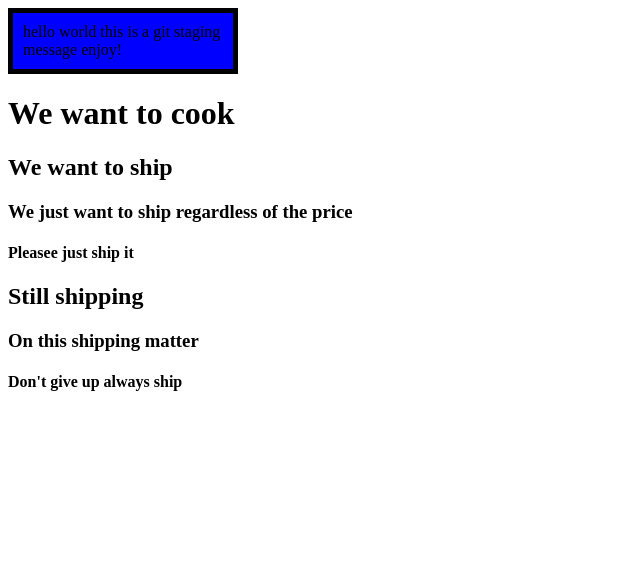
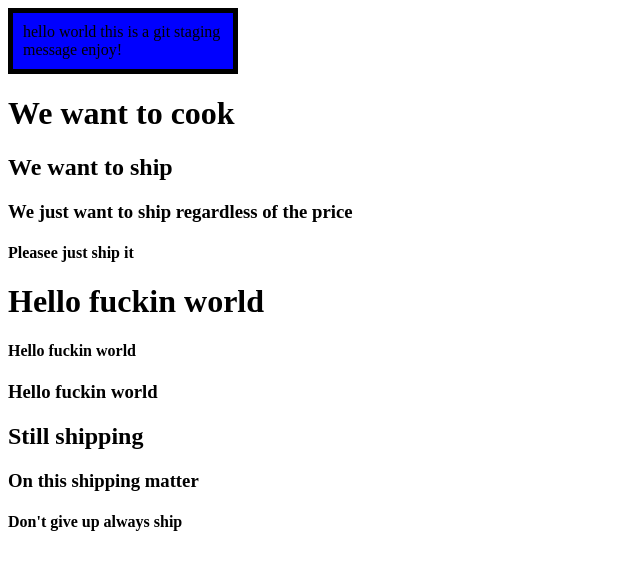
Before and after one commit to Thoobi/WorkingWithLocalRepo, a plain HTML site: page index.html in a window 1280 px wide. Shown: the whole page, without its empty margins (0-640 px from the left). Drawn offline with Linux system fonts and the light colour scheme.

Commit message:
Update index.html

```diff
--- a/index.html
+++ b/index.html
@@ -19,7 +19,11 @@
         <h3>We just want to ship regardless of the price</h3>
         <h4>Pleasee just ship it</h4>
     </div>
-
+     <div class= "elevate">
+        <h1>Hello fuckin world</h1>
+         <h4>Hello fuckin world</h4>
+         <h3>Hello fuckin world</h3>
+     </div>
 
     <div class="update">
         <h2>Still shipping </h2>
```
